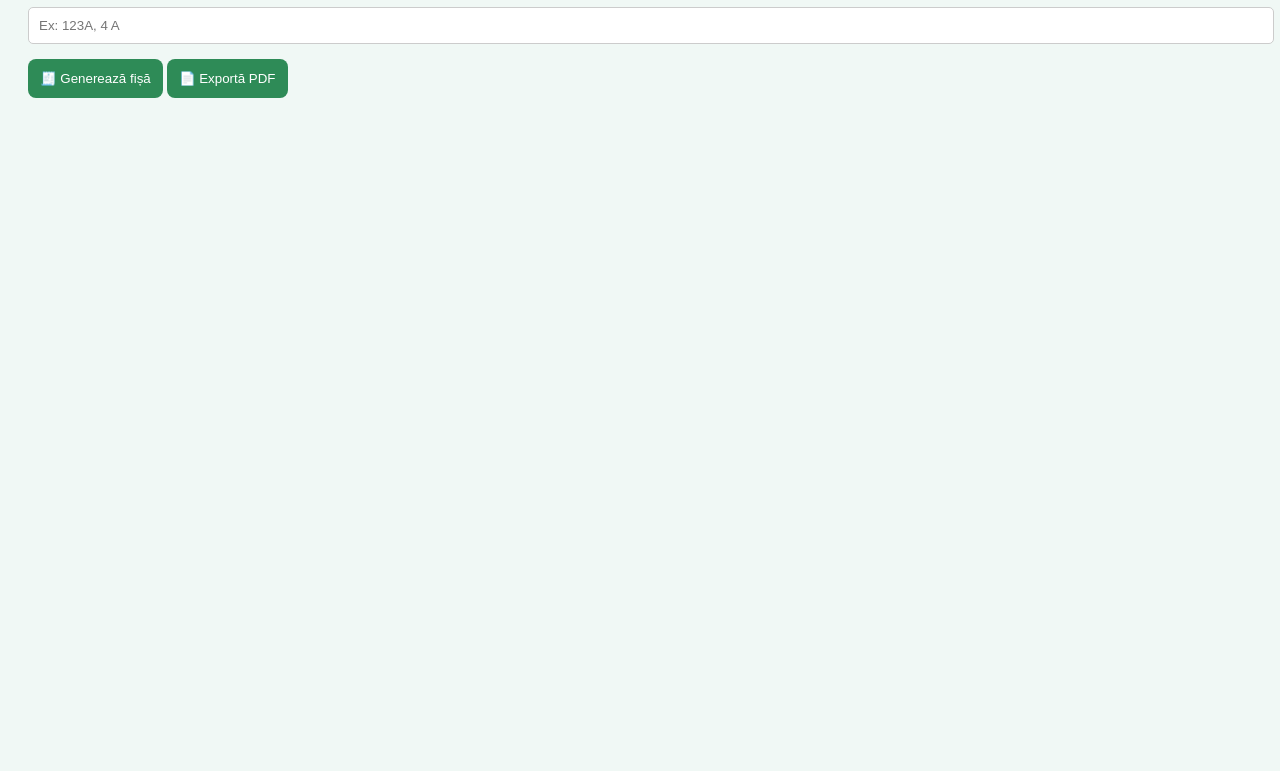
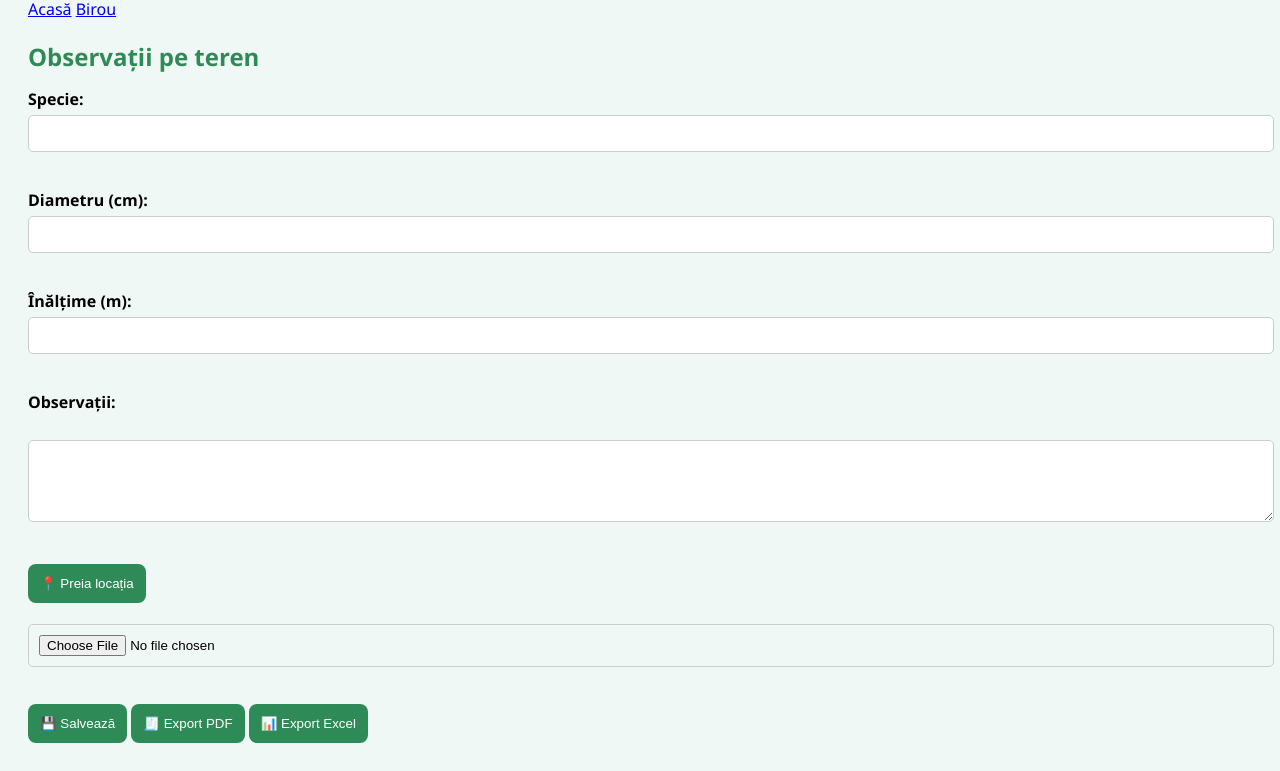
Before and after one commit to feldyb/Fisa-carnet, a plain HTML site: page teren.html in a window 1280 px wide. Shown: the part 116-887 px from the top of the page. Before the commit the page ends 800 px from the top, so only its background shows below. Drawn offline with nearby package versions, Linux system fonts and the light colour scheme.

Commit message:
Update teren.html

```diff
--- a/teren.html
+++ b/teren.html
@@ -2,24 +2,107 @@
 <html lang="ro">
 <head>
   <meta charset="UTF-8">
-  <meta name="viewport" content="width=device-width, initial-scale=1">
-  <title>Teren – Fișe Arboret</title>
+  <title>Fișă Teren</title>
   <link rel="stylesheet" href="style.css">
 </head>
 <body>
+  <header><h1>Mod Teren</h1></header>
+  <nav>
+    <a href="index.html">Acasă</a>
+    <a href="birou.html">Birou</a>
+  </nav>
 
-  <h2>📱 Modul Teren</h2>
-  <label>U.A.:</label>
-  <input type="text" id="uaID" placeholder="Ex: 123A, 4 A">
+  <div class="container">
+    <h2>Observații pe teren</h2>
 
-  <button onclick="genereazaFisaUA()">🧾 Generează fișă</button>
-  <button onclick="exportaPDF()">📄 Exportă PDF</button>
+    <label>Specie:</label>
+    <input type="text" id="specieTeren"><br><br>
 
-  <div id="fisaUA" class="section" style="display:none;">
-    <pre id="fisaContent"></pre>
+    <label>Diametru (cm):</label>
+    <input type="number" id="diametru"><br><br>
+
+    <label>Înălțime (m):</label>
+    <input type="number" id="inaltime"><br><br>
+
+    <label>Observații:</label><br>
+    <textarea id="observatii" rows="4" cols="40"></textarea><br><br>
+
+    <button onclick="getLocation()">📍 Preia locația</button>
+    <p id="locatie"></p>
+
+    <input type="file" accept="image/*" capture="environment"><br><br>
+
+    <button onclick="salveaza()">💾 Salvează</button>
+    <button onclick="exportPDF()">🧾 Export PDF</button>
+    <button onclick="exportExcel()">📊 Export Excel</button>
   </div>
 
-  <script src="app.js"></script>
   <script src="https://cdnjs.cloudflare.com/ajax/libs/jspdf/2.5.1/jspdf.umd.min.js"></script>
+  <script src="https://cdnjs.cloudflare.com/ajax/libs/xlsx/0.18.5/xlsx.full.min.js"></script>
+  <script>
+    function getLocation() {
+      if (navigator.geolocation) {
+        navigator.geolocation.getCurrentPosition(pos => {
+          const lat = pos.coords.latitude.toFixed(5);
+          const lon = pos.coords.longitude.toFixed(5);
+          document.getElementById("locatie").textContent = `Lat: ${lat}, Lon: ${lon}`;
+        }, err => {
+          document.getElementById("locatie").textContent = "Locație indisponibilă.";
+        });
+      } else {
+        document.getElementById("locatie").textContent = "Geolocalizare neacceptată.";
+      }
+    }
+
+    function salveaza() {
+      const specie = document.getElementById("specieTeren").value;
+      const diametru = document.getElementById("diametru").value;
+      const inaltime = document.getElementById("inaltime").value;
+      const observatii = document.getElementById("observatii").value;
+      const locatie = document.getElementById("locatie").textContent;
+
+      const date = { specie, diametru, inaltime, observatii, locatie };
+      console.log("📋 Date salvate:", date);
+      alert("Datele au fost salvate local (simulat).");
+    }
+
+    async function exportPDF() {
+      const { jsPDF } = window.jspdf;
+      const doc = new jsPDF();
+
+      const specie = document.getElementById("specieTeren").value;
+      const diametru = document.getElementById("diametru").value;
+      const inaltime = document.getElementById("inaltime").value;
+      const observatii = document.getElementById("observatii").value;
+      const locatie = document.getElementById("locatie").textContent;
+
+      doc.text("Fișă Teren - Arboret", 10, 10);
+      doc.text(`Specie: ${specie}`, 10, 20);
+      doc.text(`Diametru: ${diametru} cm`, 10, 30);
+      doc.text(`Înălțime: ${inaltime} m`, 10, 40);
+      doc.text(`Observații: ${observatii}`, 10, 50);
+      doc.text(`Locație: ${locatie}`, 10, 60);
+
+      doc.save("fisa_teren.pdf");
+    }
+
+    function exportExcel() {
+      const specie = document.getElementById("specieTeren").value;
+      const diametru = document.getElementById("diametru").value;
+      const inaltime = document.getElementById("inaltime").value;
+      const observatii = document.getElementById("observatii").value;
+      const locatie = document.getElementById("locatie").textContent;
+
+      const ws_data = [
+        ["Specie", "Diametru (cm)", "Înălțime (m)", "Observații", "Locație"],
+        [specie, diametru, inaltime, observatii, locatie]
+      ];
+
+      const wb = XLSX.utils.book_new();
+      const ws = XLSX.utils.aoa_to_sheet(ws_data);
+      XLSX.utils.book_append_sheet(wb, ws, "FisaTeren");
+      XLSX.writeFile(wb, "fisa_teren.xlsx");
+    }
+  </script>
 </body>
 </html>
```
